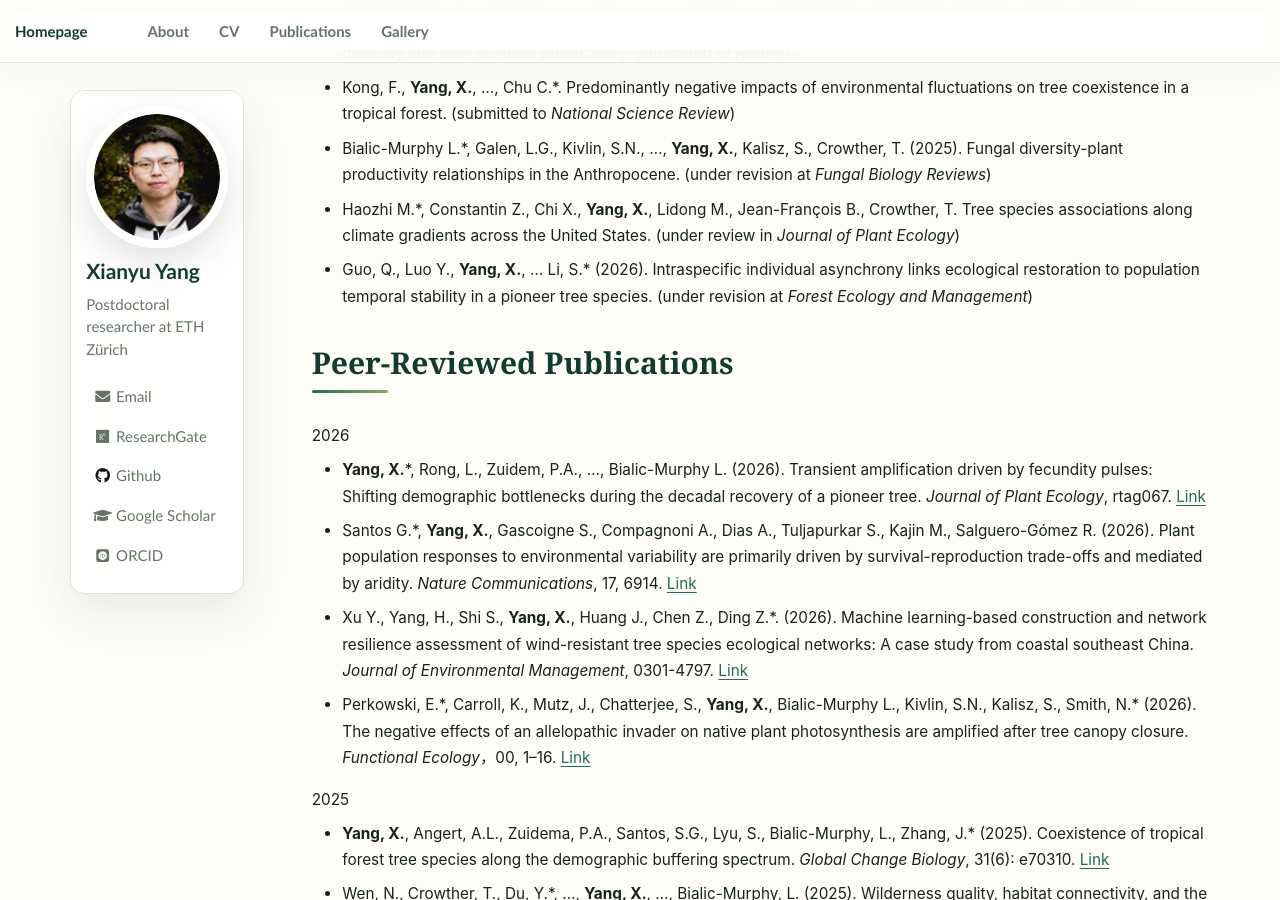
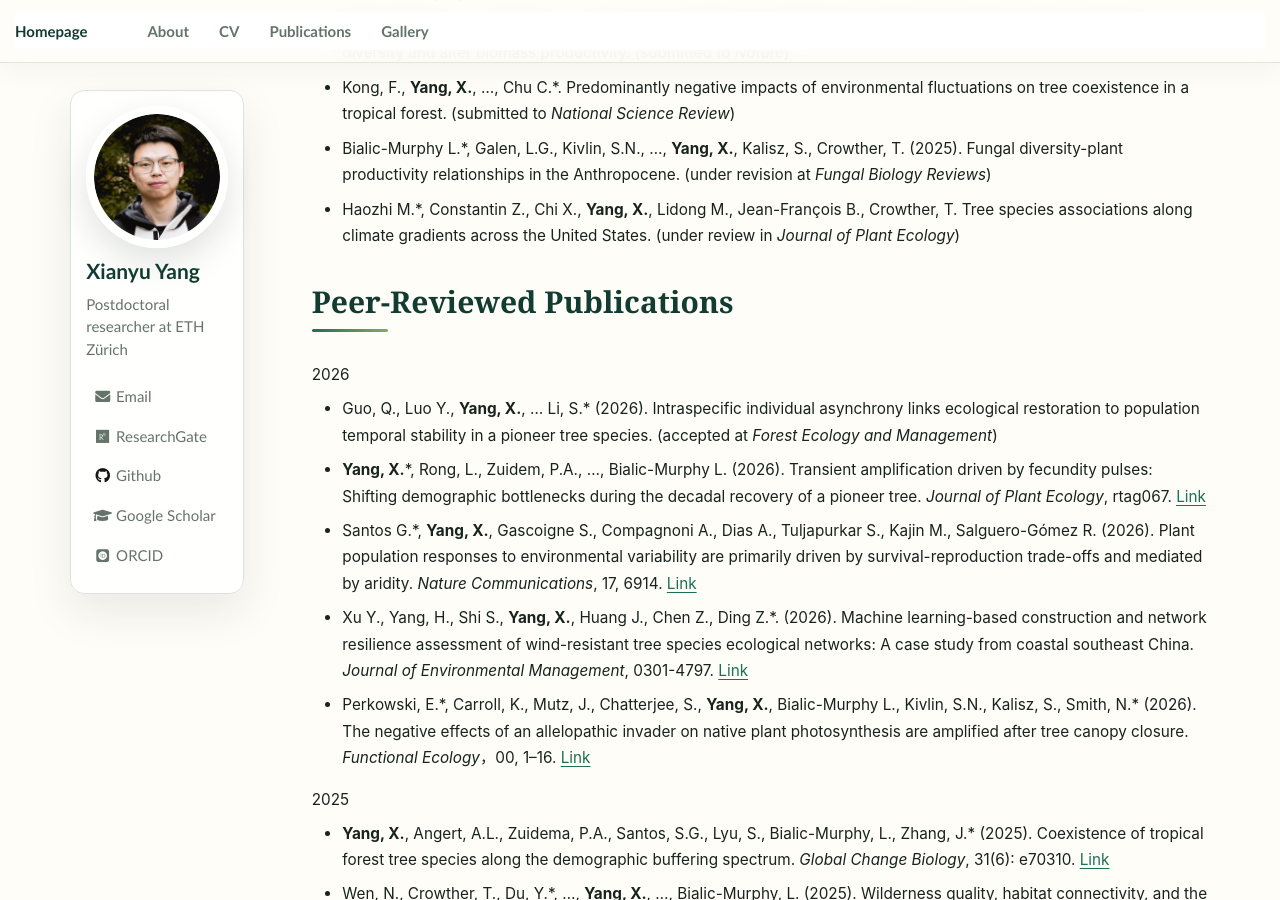
Before and after one commit to Xianyu-Yang/xianyu-yang.github.io, a Jekyll site: the page built from _pages/publications.md, in a window 1280 px wide and 900 px high, scrolled down 859 px. Built offline with Jekyll 4.4.1, drawn with Linux system fonts in a browser that asks for light colours; some web fonts are replaced.

Commit message:
Update publications.md

```diff
--- a/_pages/publications.md
+++ b/_pages/publications.md
@@ -45,11 +45,11 @@ author_profile: true
 
 -	Haozhi M.\*, Constantin Z., Chi X., **Yang, X.**, Lidong M., Jean-François B., Crowther, T. Tree species associations along climate gradients across the United States. (under review in _Journal of Plant Ecology_)
 
--	Guo, Q., Luo Y., **Yang, X.**, ... Li, S.\* (2026). Intraspecific individual asynchrony links ecological restoration to population temporal stability in a pioneer tree species. (under revision at _Forest Ecology and Management_)
-
 # Peer-Reviewed Publications
 
 2026
+-	Guo, Q., Luo Y., **Yang, X.**, ... Li, S.\* (2026). Intraspecific individual asynchrony links ecological restoration to population temporal stability in a pioneer tree species. (accepted at _Forest Ecology and Management_)
+
 -	**Yang, X.**\*, Rong, L., Zuidem, P.A., ..., Bialic-Murphy L. (2026). Transient amplification driven by fecundity pulses: Shifting demographic bottlenecks during the decadal recovery of a pioneer tree. _Journal of Plant Ecology_, rtag067. [Link](https://academic.oup.com/jpe/advance-article/doi/10.1093/jpe/rtag067/8586255?utm_source=authortollfreelink&utm_campaign=jpe&utm_medium=email&guestAccessKey=){:target="_blank"}
 
 -	Santos G.\*, **Yang, X.**, Gascoigne S., Compagnoni A., Dias A., Tuljapurkar S., Kajin M., Salguero-Gómez R. (2026). Plant population responses to environmental variability are primarily driven by survival-reproduction trade-offs and mediated by aridity. _Nature Communications_, 17, 6914. [Link](https://www.nature.com/articles/s41467-026-73720-x#citeas){:target="_blank"}
```
